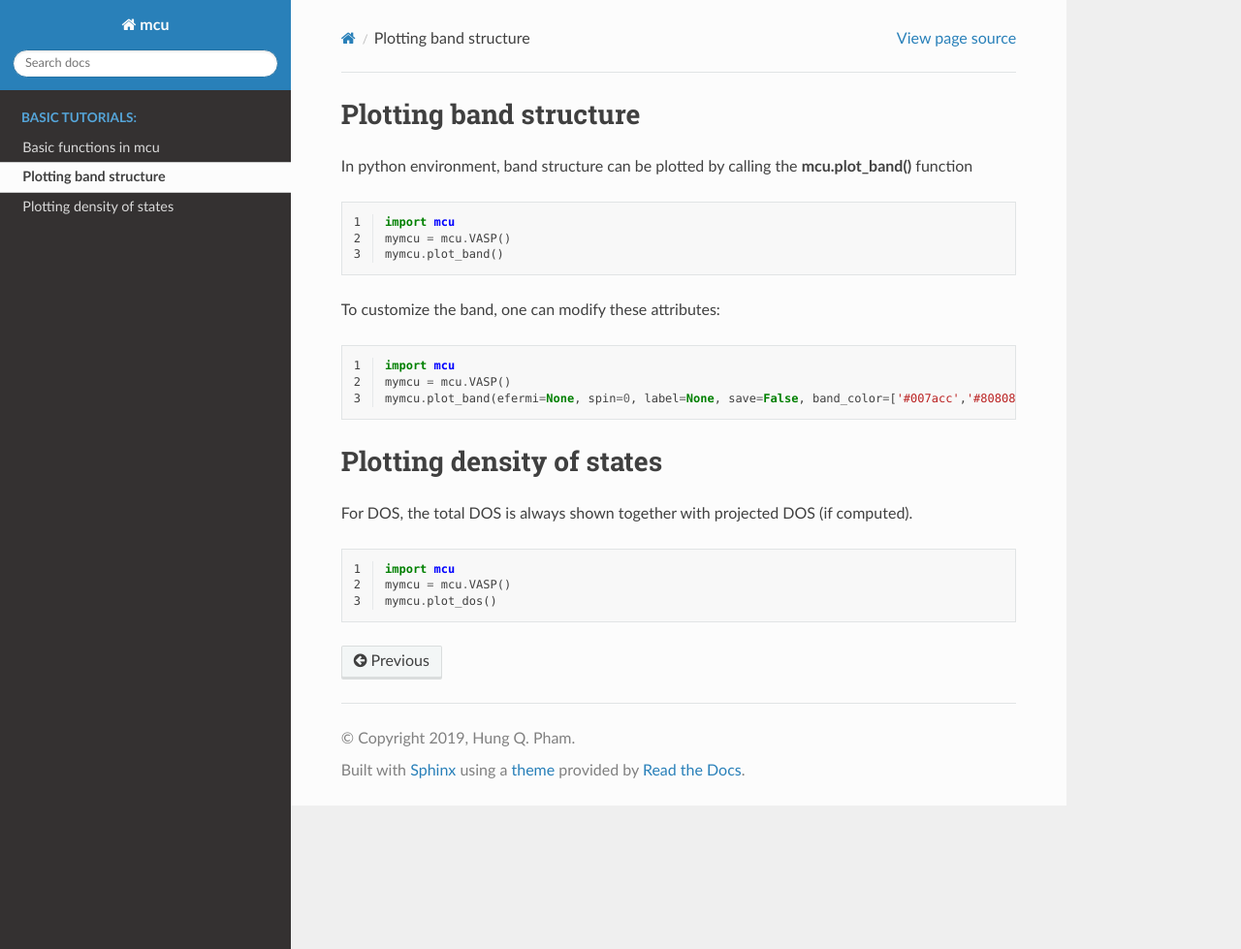
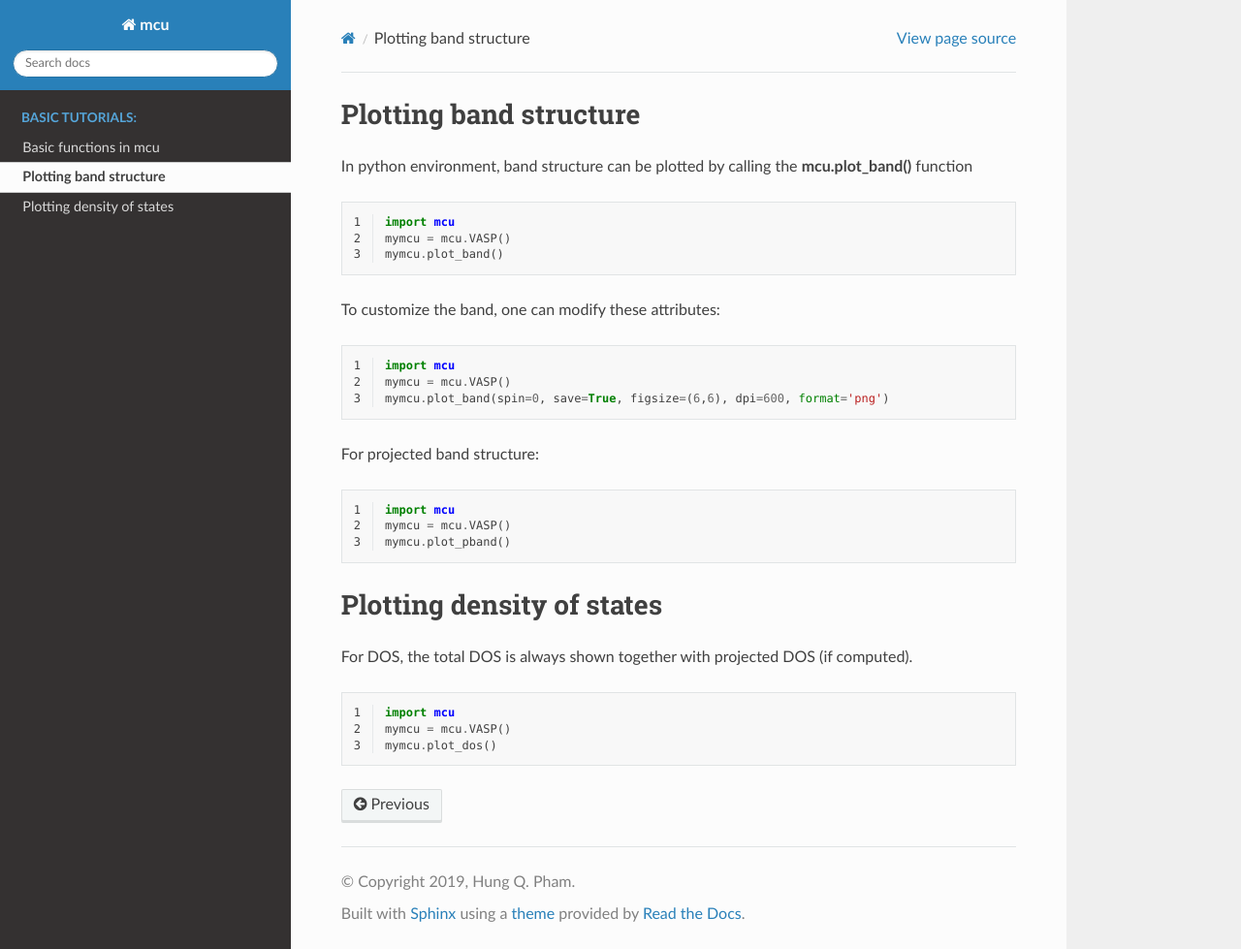
Before and after one commit to hungpham2017/mcu, a Sphinx documentation site: the page built from docs/source/plotting.rst, in a window 1280 px wide and 979 px high. Shown: the whole window at 97% size. Built offline with Sphinx 7.4.7 and the Read the Docs theme 2.0.0, drawn with Linux system fonts in a browser that asks for light colours.

Commit message:
More content

```diff
--- a/docs/source/plotting.rst
+++ b/docs/source/plotting.rst
@@ -18,7 +18,16 @@ To customize the band, one can modify these attributes:
 
    import mcu
    mymcu = mcu.VASP()
-   mymcu.plot_band(efermi=None, spin=0, label=None, save=False, band_color=['#007acc','#808080','#808080'], figsize=(6,6), figname='BAND', ylim=[-6,6], fontsize=18, dpi=600, format='png')
+   mymcu.plot_band(spin=0, save=True, figsize=(6,6), dpi=600, format='png')
+
+For projected band structure:
+
+.. code-block:: python
+   :linenos:
+
+   import mcu
+   mymcu = mcu.VASP()
+   mymcu.plot_pband()
 
 
 Plotting density of states
```
Also changed, not shown: 5 other files.
